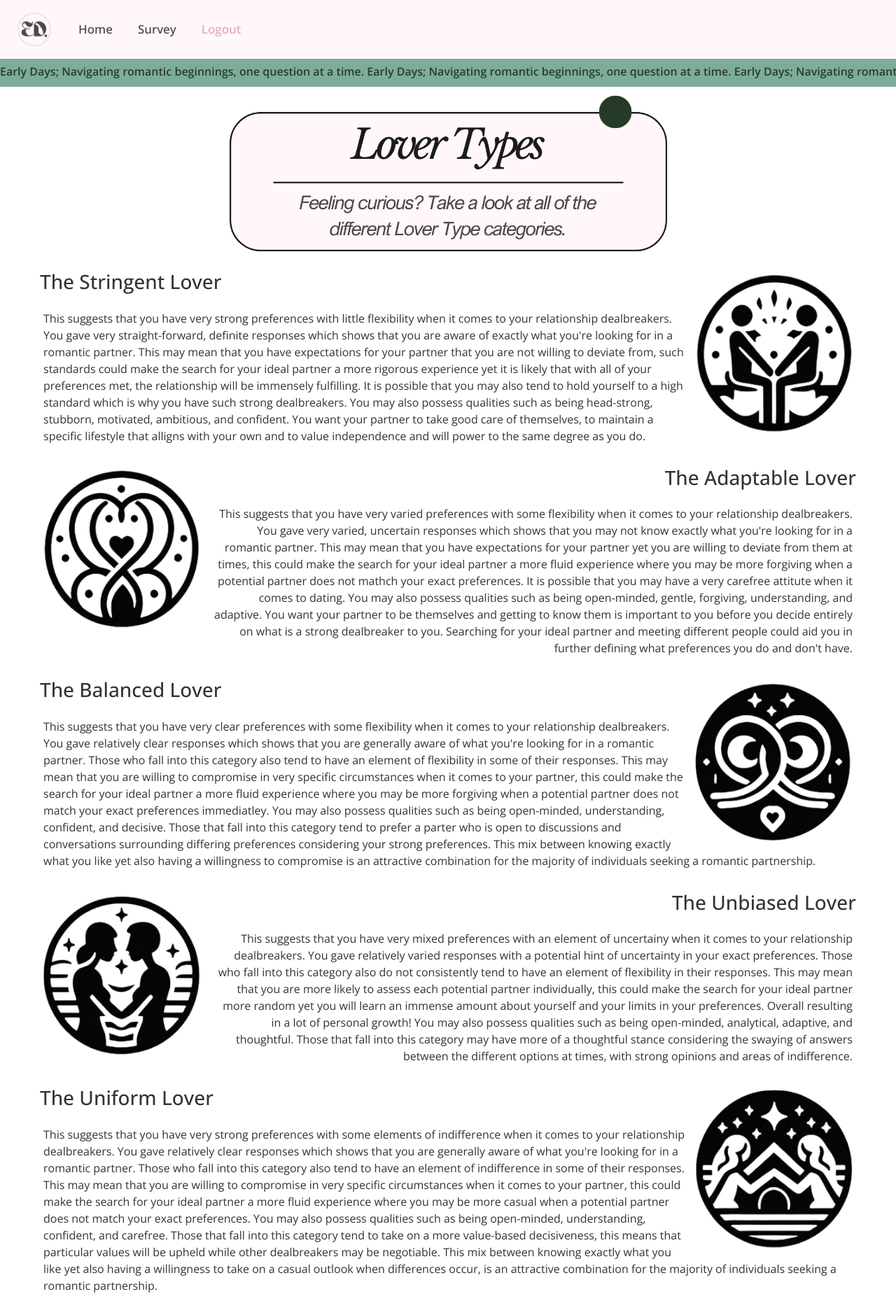
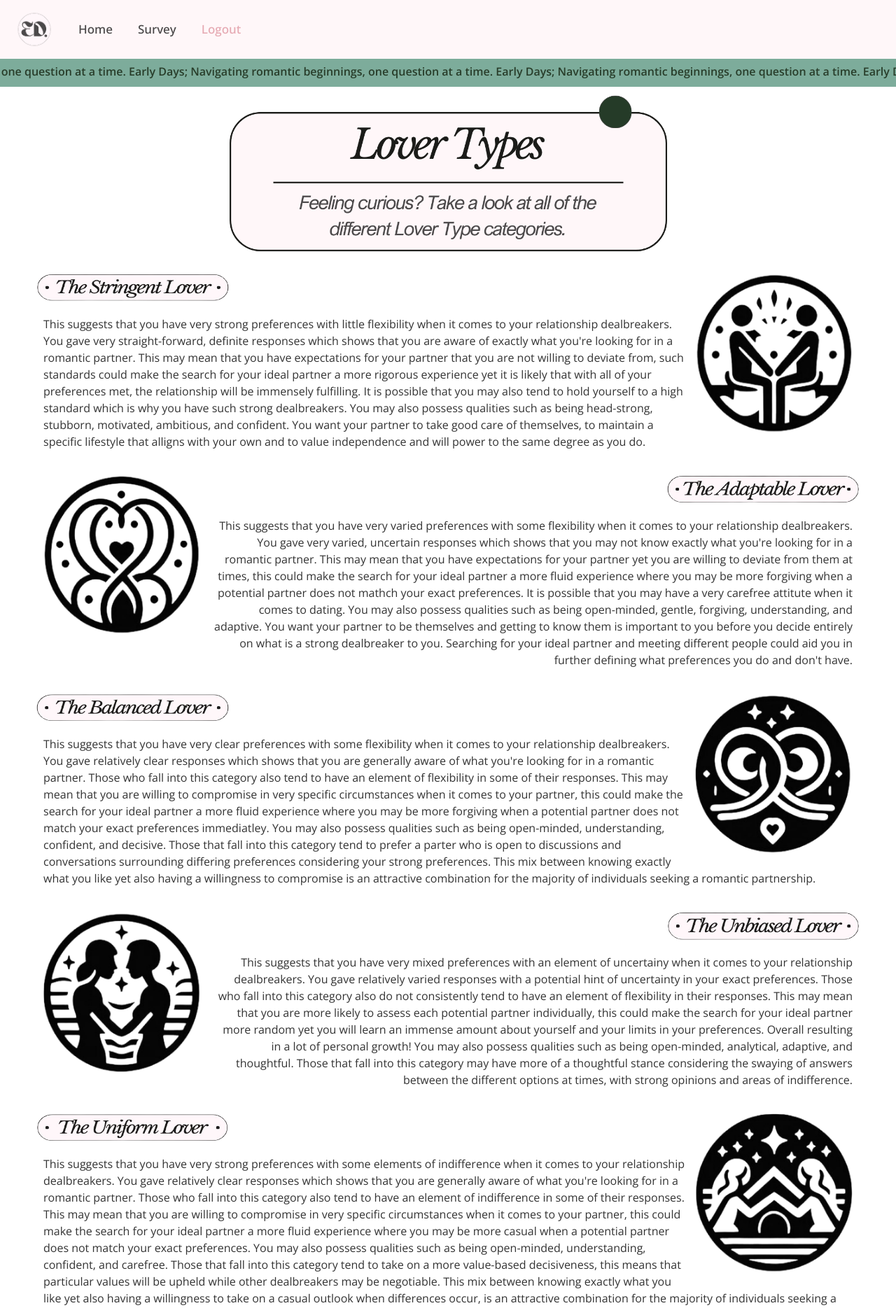
Before and after one commit to SaoirseODonovan/FinalYearProject, a Flask app: page /types in a window 1280 px wide. Shown: the top 1869 px of the page at 70% size. Run offline with Flask 3, Linux system fonts and the light colour scheme; a user stored in the database is signed in; data that the repository does not hold is empty; parts of the project's set-up code (start-up, migrations or seed data) failed here and were passed over; some libraries are stand-ins or nearby versions.

Commit message:
Added more stying, looping banner and footer fixed
I added more styling, fixed some missing fonts awesome icons on the
footer and added a loop to the banner which looks a lot more
interesting.

Signed-off-by: Saoirse O'Donovan <saoirseodonovan13@gmail.com>

```diff
--- a/website/static/main.css
+++ b/website/static/main.css
@@ -52,8 +52,20 @@ body {
     z-index: 1000;
 }
 
+/* For assistance with key frames for banner loop animation: https://stackoverflow.com/questions/66618076/css-keyframe-translatex-and-rotatey-on-both-ends Accessed March 24, 2024. */
+
 .banner span {
-    padding-right: 50px;
+  display: inline-block;
+  animation: move 60s linear infinite;
+}
+
+@keyframes move {
+  from {
+    transform: translateX(0);
+  }
+  to {
+    transform: translateX(-100%);
+  }
 }
 
 .center-container {
@@ -199,6 +211,7 @@ a.take-quiz {
   margin: 5px 40px;
   text-decoration: none;
   cursor: pointer;
+  text-transform: uppercase;
 }
 
 h3.second {
@@ -301,6 +314,7 @@ button {
   transition: 1s;
   display: inline-block;
   cursor: pointer;
+  text-transform: uppercase;
 }
 
 button:hover {
@@ -503,6 +517,11 @@ ol > li::before{
   height: auto;
 }
 
+.types {
+  width: 275px;
+  height: 40px;
+}
+
 @media (max-width: 600px) {
   .image-container img {
     width: 100%;
--- a/website/templates/base.html
+++ b/website/templates/base.html
@@ -69,7 +69,7 @@
     </nav>
     {% if request.endpoint not in ['auth.login', 'auth.signup'] %}
         <div class="banner">
-            <span>Early Days; Navigating romantic beginnings, one question at a time. Early Days; Navigating romantic beginnings, one question at a time. Early Days; Navigating romantic beginnings, one question at a time. Early Days; Navigating romantic beginnings, one question at a time. Early Days; Navigating romantic beginnings, one question at a time. Early Days; Navigating romantic beginnings, one question at a time.</span>
+            <span>Early Days; Navigating romantic beginnings, one question at a time. Early Days; Navigating romantic beginnings, one question at a time. Early Days; Navigating romantic beginnings, one question at a time. Early Days; Navigating romantic beginnings, one question at a time. Early Days; Navigating romantic beginnings, one question at a time. Early Days; Navigating romantic beginnings, one question at a time. Early Days; Navigating romantic beginnings, one question at a time. Early Days; Navigating romantic beginnings, one question at a time. Early Days; Navigating romantic beginnings, one question at a time. Early Days; Navigating romantic beginnings, one question at a time. Early Days; Navigating romantic beginnings, one question at a time. Early Days; Navigating romantic beginnings, one question at a time. Early Days; Navigating romantic beginnings, one question at a time. Early Days; Navigating romantic beginnings, one question at a time. Early Days; Navigating romantic beginnings, one question at a time.</span>
         </div>
     {% endif %}
 
--- a/website/templates/survey.html
+++ b/website/templates/survey.html
@@ -3,6 +3,7 @@
 <!DOCTYPE html>
 <html lang="en">
 <head>
+    <script src="https://kit.fontawesome.com/43c0c699ca.js" crossorigin="anonymous"></script>
     <title>Survey</title>
 </head>
 <body>
--- a/website/templates/types.html
+++ b/website/templates/types.html
@@ -2,6 +2,7 @@
 <!DOCTYPE html>
 <html lang="en">
 <head>
+    <script src="https://kit.fontawesome.com/43c0c699ca.js" crossorigin="anonymous"></script>
     <title>Lover Types</title>
 </head>
 <body>
@@ -13,7 +14,9 @@
         <img id="type-right" src="{{ url_for('static', filename='images/type9.png') }}" alt="type9">
     </div>
         <div>
-        <h3 id="h3-left">The Stringent Lover</h3>
+            <div style="display: flex; justify-content: left; padding-top: 10px; padding-bottom: 10px;">
+                <img class="types" src="{{ url_for('static', filename='images/categories/stringent.png') }}" alt="type1">
+            </div>
         <p id="p-left">
             This suggests that you have very strong preferences with little flexibility when it comes to your relationship dealbreakers.
 
@@ -28,7 +31,9 @@
         <div>
             <img id="type-left" src="{{ url_for('static', filename='images/type6.png') }}" alt="type6">
         </div>
-    <h3 id="h3-right">The Adaptable Lover</h3>
+        <div style="display: flex; justify-content: right; padding-top: 10px; padding-bottom: 10px;">
+            <img class="types" src="{{ url_for('static', filename='images/categories/adaptable.png') }}" alt="type1">
+        </div>
     <p id="p-right">
         This suggests that you have very varied preferences with some flexibility when it comes to your relationship dealbreakers.
 
@@ -44,7 +49,9 @@
         <div>
             <img id="type-right" src="{{ url_for('static', filename='images/type1.png') }}" alt="type1">
         </div>
-    <h3 id="h3-left">The Balanced Lover</h3>
+        <div style="display: flex; justify-content: left; padding-top: 10px; padding-bottom: 10px;">
+            <img class="types" src="{{ url_for('static', filename='images/categories/balanced.png') }}" alt="type1">
+        </div>
     <p id="p-left">
         This suggests that you have very clear preferences with some flexibility when it comes to your relationship dealbreakers.
 
@@ -60,7 +67,9 @@
         <div>
             <img id="type-left" src="{{ url_for('static', filename='images/type2.png') }}" alt="type2">
         </div>
-    <h3 id="h3-right">The Unbiased Lover</h3>
+        <div style="display: flex; justify-content: right; padding-top: 10px; padding-bottom: 10px;">
+            <img class="types" src="{{ url_for('static', filename='images/categories/unbiased.png') }}" alt="type1">
+        </div>
     <p id="p-right">
         This suggests that you have very mixed preferences with an element of uncertainy when it comes to your relationship dealbreakers.
 
@@ -75,7 +84,9 @@
         <div>
             <img id="type-right" src="{{ url_for('static', filename='images/type7.png') }}" alt="type7">
         </div>
-    <h3 id="h3-left">The Uniform Lover</h3>
+        <div style="display: flex; justify-content: left; padding-top: 10px; padding-bottom: 10px;">
+            <img class="types" src="{{ url_for('static', filename='images/categories/uniform.png') }}" alt="type1">
+        </div>
     <p id="p-left">
         This suggests that you have very strong preferences with some elements of indifference when it comes to your relationship dealbreakers.
 
@@ -91,7 +102,9 @@
         <div>
             <img id="type-left" src="{{ url_for('static', filename='images/type3.png') }}" alt="type3">
         </div>
-    <h3 id="h3-right">The Neutral Lover</h3>
+        <div style="display: flex; justify-content: right; padding-top: 10px; padding-bottom: 10px;">
+            <img class="types" src="{{ url_for('static', filename='images/categories/neutral.png') }}" alt="type1">
+        </div>
     <p id="p-right">
         This suggests that you have varied preferences with some elements of uncertainty when it comes to your relationship dealbreakers.
 
@@ -107,7 +120,9 @@
         <div>
             <img id="type-right" src="{{ url_for('static', filename='images/type8.png') }}" alt="type8">
         </div>
-    <h3 id="h3-left">The Diverse Lover</h3>
+        <div style="display: flex; justify-content: left; padding-top: 10px; padding-bottom: 10px;">
+            <img class="types" src="{{ url_for('static', filename='images/categories/diverse.png') }}" alt="type1">
+        </div>
     <p id="p-left">
         This suggests that you have very strong preferences with some elements of indifference when it comes to your relationship dealbreakers.
 
@@ -123,7 +138,9 @@
         <div>
             <img id="type-left" src="{{ url_for('static', filename='images/type4.png') }}" alt="type4">
         </div>
-    <h3 id="h3-right">The Flexible Lover</h3>
+        <div style="display: flex; justify-content: right; padding-top: 10px; padding-bottom: 10px;">
+            <img class="types" src="{{ url_for('static', filename='images/categories/flexible.png') }}" alt="type1">
+        </div>
     <p id="p-right">
         This suggests that you have very clear preferences with some elements of indifference when it comes to your relationship dealbreakers.
 
@@ -139,7 +156,9 @@
         <div>
             <img id="type-right" src="{{ url_for('static', filename='images/type5.png') }}" alt="type5">
         </div>
-    <h3 id="h3-left">The Rigorous Lover</h3>
+        <div style="display: flex; justify-content: left; padding-top: 10px; padding-bottom: 10px;">
+            <img class="types" src="{{ url_for('static', filename='images/categories/rigorous.png') }}" alt="type1">
+        </div>
     <p id="p-left">
         This suggests that you have very clear preferences with an elements of flexibility when it comes to your relationship dealbreakers.
 
```
Also changed, not shown: website/templates/result.html (+38 -21 lines), website/templates/welcome.html (+7 -15 lines), README.md, website/static/images/categories/adaptable.png (added), website/static/images/categories/balanced.png (added), website/static/images/categories/diverse.png (added), website/static/images/categories/flexible.png (added), website/static/images/categories/neutral.png (added), website/static/images/categories/rigorous.png (added), website/static/images/categories/stringent.png (added), website/static/images/categories/unbiased.png (added), website/static/images/categories/uniform.png (added).
